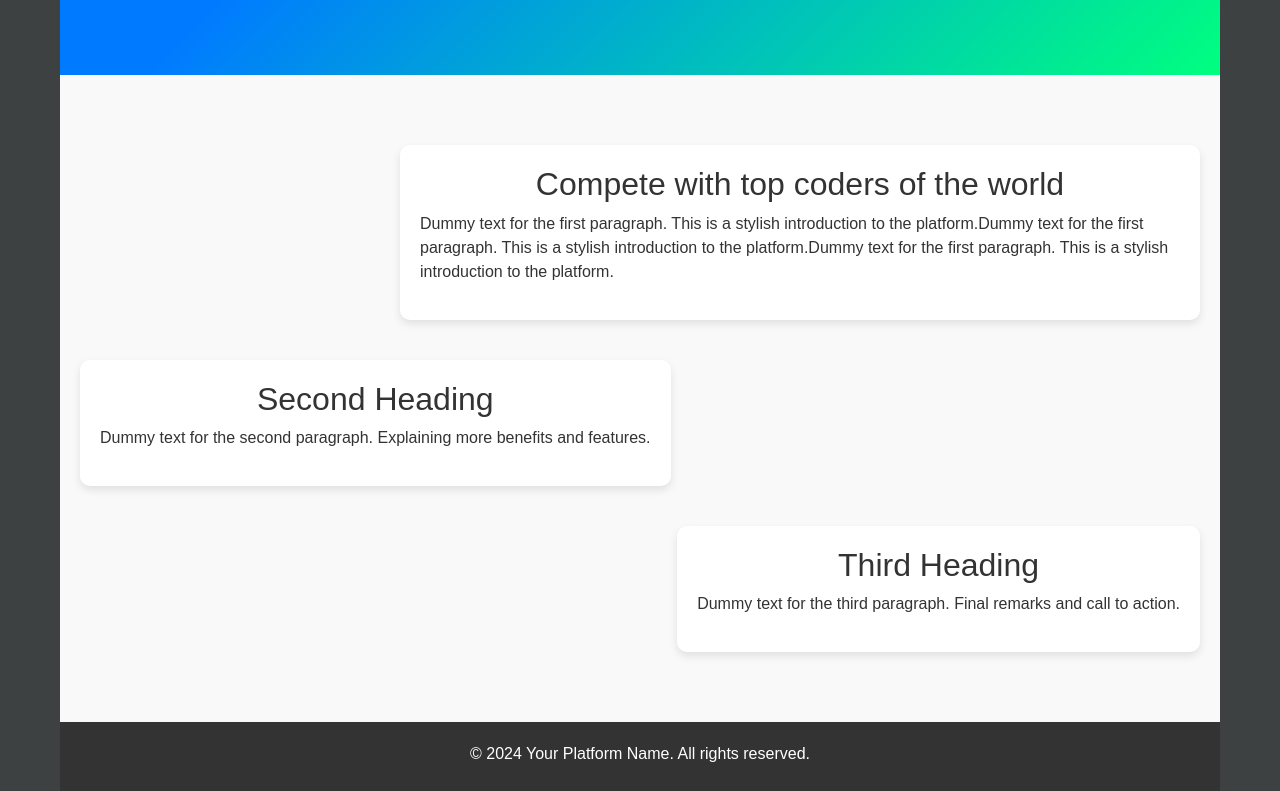
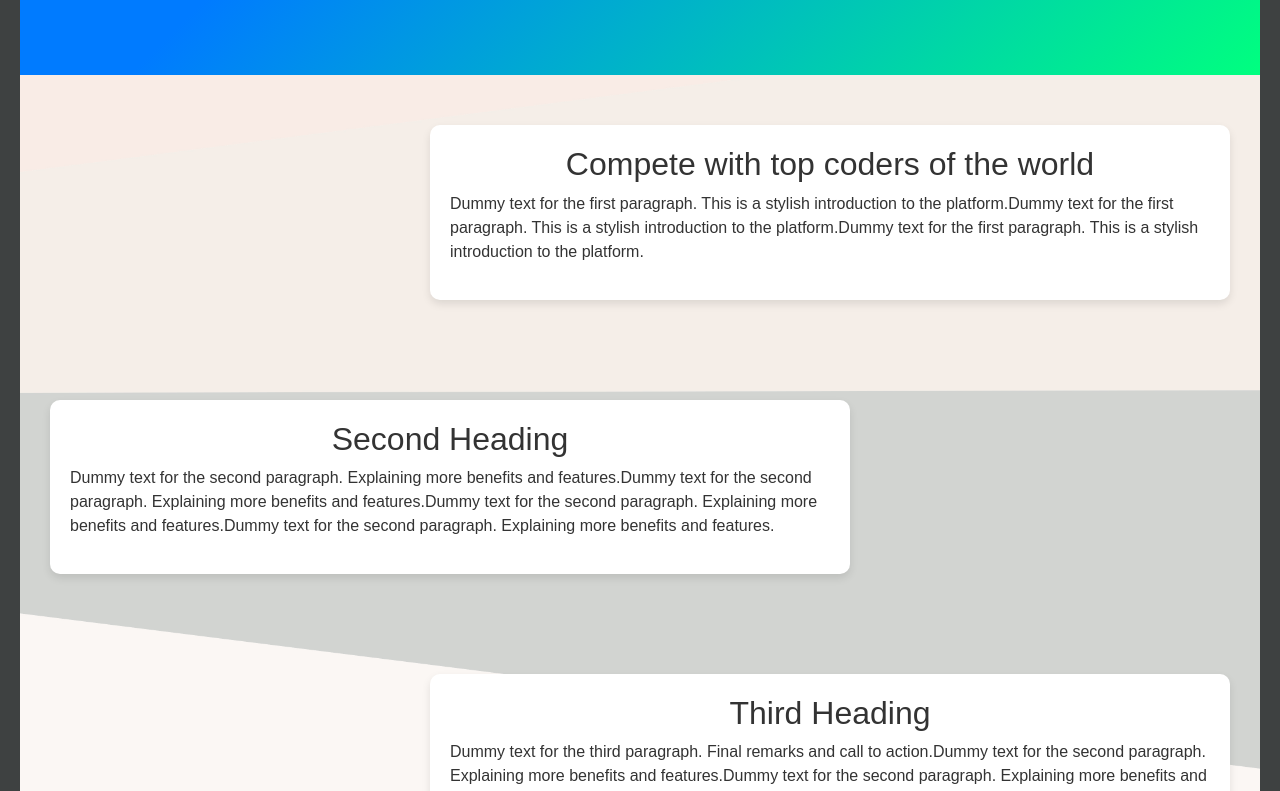
Before and after one commit to coder-Ace77/coder-1-website-project-front-end, a React (Create React App) app: page / in a window 1280 px wide. Shown: the part 320-1111 px from the top of the page. Built offline with nearby package versions, Linux system fonts and the light colour scheme.

Commit message:
Home Page content done

```diff
--- a/src/css/Home.css
+++ b/src/css/Home.css
@@ -8,8 +8,11 @@
 .home-page {
     font-family: Arial, sans-serif;
     color: #333;
+    background-image: url('../img/back.jpg');
+    background-size: cover;
+    background-position: center;
     overflow-x: hidden;
-    padding: 0 20px;
+    /* padding: 0 20px; */
 }
 
 .hero-section {
@@ -21,8 +24,7 @@
     flex-direction: column;
     color: white;
     text-align: center;
-    width: calc(100% - 40px); /* Aligns with content sections */
-    margin: 0 auto; /* Center the hero section */
+    /* width: calc(100% - 40px); Aligns with content sections */
 }
 
 .hero-content h1 {
@@ -51,20 +53,19 @@
 }
 
 .content-section {
-    padding: 50px 20px;
-    background-color: #f9f9f9;
+    /* padding: 50px 20px; */
+    /* background-color: rgba(255, 255, 255, 0.202); Transparent white background */
     display: flex;
     flex-direction: column;
     align-items: center;
     color: #333;
-    width: calc(100% - 40px); /* Aligns with hero section */
     margin: 0 auto; /* Center the content section */
 }
 
 .paragraph-container {
     max-width: 800px;
     padding: 20px;
-    margin: 20px 0;
+    margin: 50px 30px;
     background-color: white;
     border-radius: 10px;
     box-shadow: 0 4px 8px rgba(0, 0, 0, 0.1);
@@ -85,7 +86,7 @@
 @keyframes slideInFromRight {
     0% {
         opacity: 0;
-        transform: translateX(100vw); /* Start from outside the viewport */
+        transform: translateX(100vw);
     }
     100% {
         opacity: 1;
@@ -105,17 +106,15 @@
 }
 
 .footer {
-    padding: 20px;
+    padding: 40px;
     background-color: #333;
     color: white;
     text-align: center;
-    width: calc(100% - 40px); /* Aligns with hero and content sections */
     margin: 0 auto; /* Center the footer */
 }
 
-.hero-animation {
-    /* Add your animation or illustration styles here */
-}
+/* .hero-animation {
+} */
 
 .benefits-section {
     text-align: center;
--- a/src/pages/Home.jsx
+++ b/src/pages/Home.jsx
@@ -29,14 +29,13 @@ const HomePage = () => {
                 </div>
                 <div className="paragraph-container left">
                     <h2>Second Heading</h2>
-                    <p>Dummy text for the second paragraph. Explaining more benefits and features.</p>
+                    <p>Dummy text for the second paragraph. Explaining more benefits and features.Dummy text for the second paragraph. Explaining more benefits and features.Dummy text for the second paragraph. Explaining more benefits and features.Dummy text for the second paragraph. Explaining more benefits and features.</p>
                 </div>
                 <div className="paragraph-container right">
                     <h2>Third Heading</h2>
-                    <p>Dummy text for the third paragraph. Final remarks and call to action.</p>
+                    <p>Dummy text for the third paragraph. Final remarks and call to action.Dummy text for the second paragraph. Explaining more benefits and features.Dummy text for the second paragraph. Explaining more benefits and features.Dummy text for the second paragraph. Explaining more benefits and features.Dummy text for the second paragraph. Explaining more benefits and features.Dummy text for the second paragraph. Explaining more benefits and features.</p>
                 </div>
             </section>
-
             <footer className="footer">
                 <p>&copy; 2024 Your Platform Name. All rights reserved.</p>
             </footer>
```
